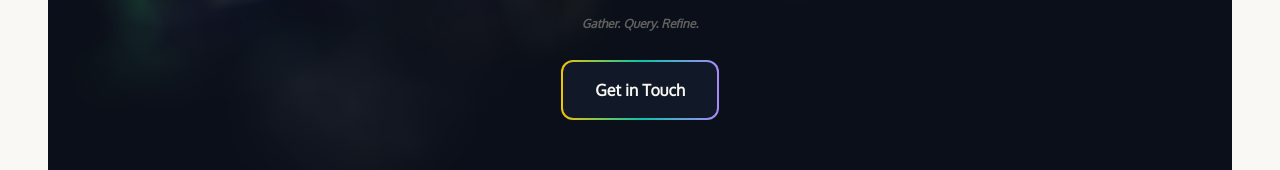
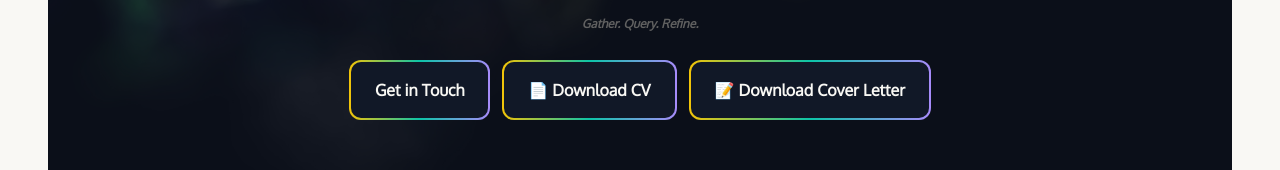
Before and after one commit to girlierazon84/Portfolio, a React (Create React App) app in the folder client/: page / in a window 1280 px wide. Shown: the part 728-898 px from the top of the page. Built offline with nearby package versions, Linux system fonts and the light colour scheme; no server answers.

Commit message:
feat: enhance Hero component with action buttons for CV and cover letter downloads

```diff
--- a/client/src/components/Hero.tsx
+++ b/client/src/components/Hero.tsx
@@ -27,7 +27,7 @@ const HeroSection = styled.section`
         left: 0;
         width: 100%;
         height: 100%;
-        background-color: rgba(17, 24, 39, 0.65); /* overlay for better text visibility */
+        background-color: rgba(17, 24, 39, 0.65);
         z-index: 0;
     }
 `;
@@ -86,18 +86,24 @@ const Tagline = styled(motion.p)`
     }
 `;
 
-const ContactButton = styled(motion.a)`
+const ButtonGroup = styled.div`
     margin-top: 1.5rem;
-    padding: 0.75rem 2rem;
+    display: flex;
+    flex-wrap: wrap;
+    justify-content: center;
+    gap: 0.75rem;
+`;
+
+const ActionButton = styled(motion.a)`
+    padding: 0.75rem 1.5rem;
     border: 2px solid transparent;
-    background: transparent;
-    color: var(--primary-color);
-    background-image: linear-gradient(#111827, #111827),
-        linear-gradient(90deg, #f3c408, #0cc4a8, #a78bfa);
-    font-weight: 700;
     border-radius: 0.75rem;
+    font-weight: 600;
     text-decoration: none;
     cursor: pointer;
+    background: linear-gradient(#111827, #111827),
+        linear-gradient(90deg, #f3c408, #0cc4a8, #a78bfa);
+    color: var(--primary-color);
     background-origin: border-box;
     background-clip: padding-box, border-box;
     transition: all 0.3s ease;
@@ -150,17 +156,41 @@ const Hero: React.FC = () => {
                     Gather. Query. Refine.
                 </Tagline>
 
-                <ContactButton
+                {/* Buttons inline */}
+                <ButtonGroup>
+                    <ActionButton
                         href="#contact"
                         initial={{ opacity: 0, y: 20 }}
                         animate={{ opacity: 1, y: 0 }}
                         transition={{ duration: 0.8, delay: 1.2 }}
                     >
                         Get in Touch
-                </ContactButton>
+                    </ActionButton>
+
+                    <ActionButton
+                        href="/assets/pdf/CV.pdf"
+                        download="Girlie_Razon_CV.pdf"
+                        initial={{ opacity: 0, y: 20 }}
+                        animate={{ opacity: 1, y: 0 }}
+                        transition={{ duration: 0.8, delay: 1.4 }}
+                    >
+                        📄 Download CV
+                    </ActionButton>
+
+                    <ActionButton
+                        href="/assets/pdf/Cover_Letter.pdf"
+                        download="Girlie_Razon_Cover_Letter.pdf"
+                        initial={{ opacity: 0, y: 20 }}
+                        animate={{ opacity: 1, y: 0 }}
+                        transition={{ duration: 0.8, delay: 1.6 }}
+                    >
+                        📝 Download Cover Letter
+                    </ActionButton>
+                </ButtonGroup>
             </Content>
         </HeroSection>
     );
 };
 
 export default Hero;
+// End of src/components/Hero.tsx
```
Lines whose indentation alone changed are shown as unchanged.
